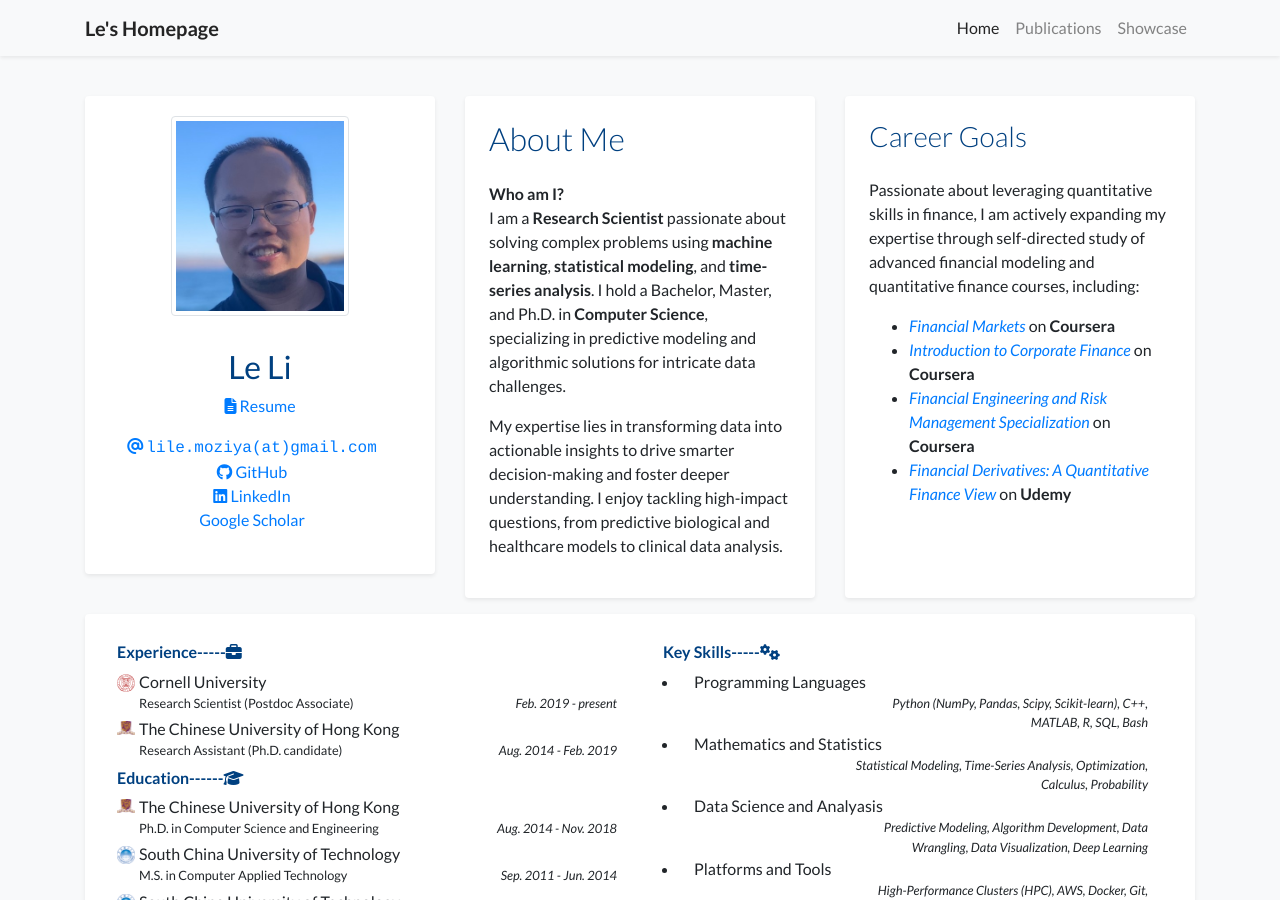
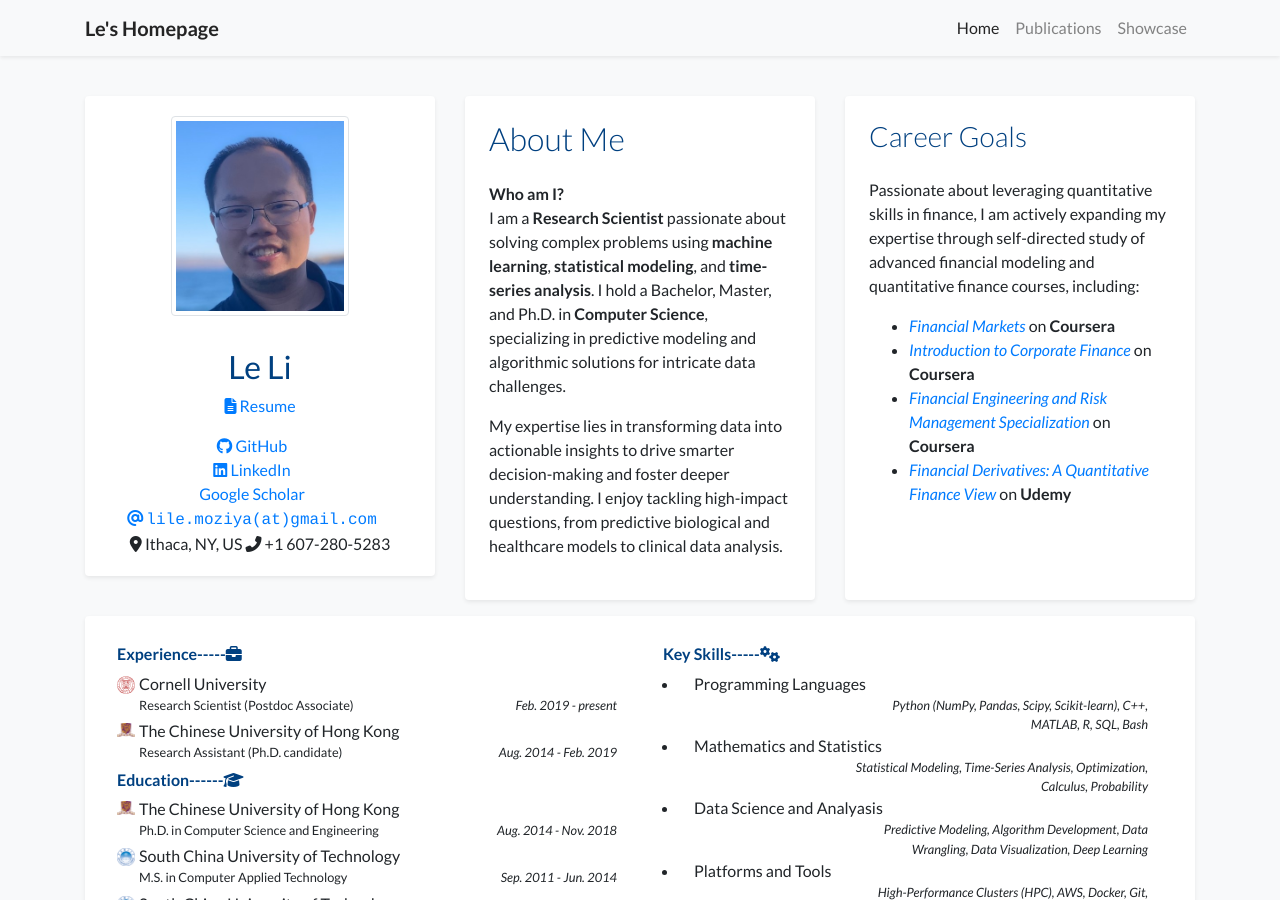
Before and after one commit to moziya/moziya, a Jekyll site: the page built from index.html, in a window 1280 px wide and 900 px high. Built offline with Jekyll 4.4.1, drawn with Linux system fonts in a browser that asks for light colours; nearby versions of some CDN libraries; a style sheet for code colours, icons or effects is not loaded.

Commit message:
Add profiles

```diff
--- a/_includes/widgets/profile_card.html
+++ b/_includes/widgets/profile_card.html
@@ -21,7 +21,9 @@
                 </div>
 
                 {% if site.data.profile.cv_link %}
-                    <a href="#" data-toggle="modal" data-target="#resumeModal"><i class="fas fa-file-alt"></i> Resume</a><br />
+                    <a href="javascript:void(0)" onclick="event.preventDefault(); $('#resumeModal').modal('show');">
+                        <i class="fas fa-file-alt"></i> Resume
+                    </a><br />
 
                     <!-- Modal for Resume -->
                     <div class="modal fade" id="resumeModal" tabindex="-1" role="dialog" aria-labelledby="resumeModalLabel" aria-hidden="true" data-backdrop="static" data-keyboard="false">
@@ -47,11 +49,6 @@
 
                 <!-- Contact Links Section -->
                 <div class="mt-3">
-                    <div>
-                    <a class="pr-3 no-break d-block" href="mailto:{{ site.data.profile.email | encode_email }}">
-                        <i class="fas fa-at"></i> <span class="email-text">{{ site.data.profile.email | replace: "@", "(at)" }}</span>
-                    </a>
-                    </div>
                     {% if site.data.profile.github %}
                     <div>
                     <a class="pr-3 no-break d-block" target="_blank" href="https://github.com/{{ site.data.profile.github }}">
@@ -75,6 +72,15 @@
                     </a>
                     </div>
                     {% endif %}
+                    <div>
+                    <a class="pr-3 no-break d-block" href="mailto:{{ site.data.profile.email | encode_email }}">
+                        <i class="fas fa-at"></i> <span class="email-text">{{ site.data.profile.email | replace: "@", "(at)" }}</span>
+                    </a>
+                    </div>
+
+                    <div>
+                        <i class="fas fa-map-marker-alt"></i> Ithaca, NY, US   <i class="fas fa-phone-alt"></i> +1 607-280-5283
+                    </div>
 
                     <!-- Add other social icons similarly -->
                 </div>
```
